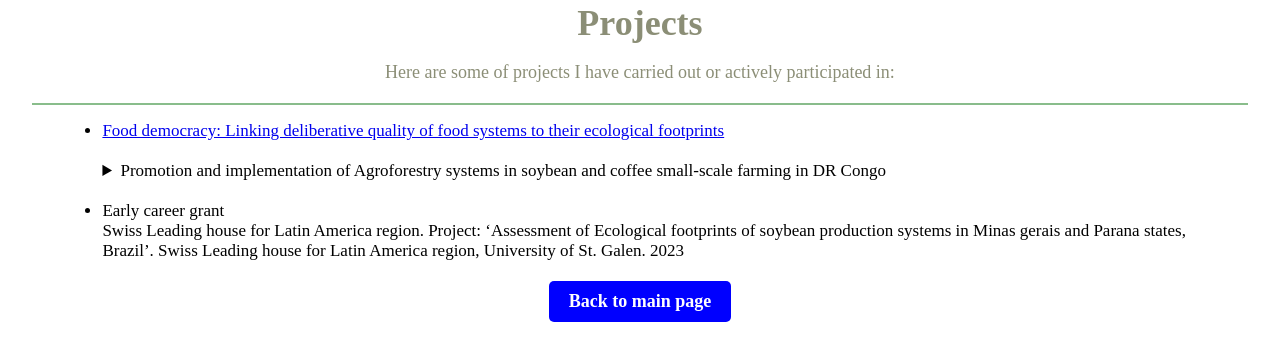
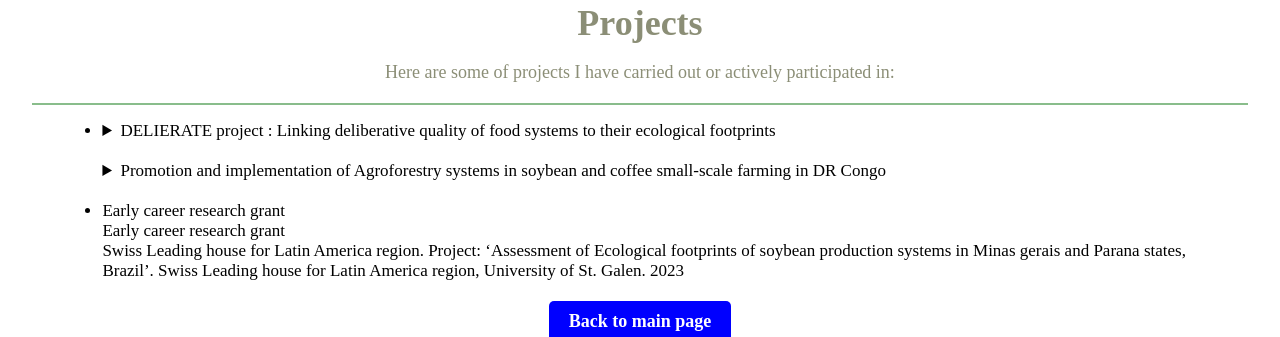
Before and after one commit to reussitemalembaka/reussitemalembaka.github.io, a Jekyll site: the page projects.html, which Jekyll copies as it is, in a window 1280 px wide, cut to the strip 0-337 px from the top of the page. Built offline with Jekyll 4.4.1, drawn with Linux system fonts in a browser that asks for light colours.

Commit message:
updates in the projects

```diff
--- a/projects.html
+++ b/projects.html
@@ -21,7 +21,13 @@
             <section>
                 <div class="listed-element">
                     <li>
-                        <a href="https://agroecological-transitions.ethz.ch/research/food-democracy.html">Food democracy: Linking deliberative quality of food systems to their ecological footprints</a>
+                        <details>
+                            <summary>DELIERATE project : Linking deliberative quality of food systems to their ecological footprints</summary>
+                            <p >This project focused in the tropics : Latin America and Africa, and focused on key commodities crops: Coffee and soybean <br>
+                                We explored the conventional and alternative systems of entire agri-food value chains and assessed the related socio-ecological footprints</p>
+                             <a href="https://agroecological-transitions.ethz.ch/research/food-democracy.html"> Link to the project</a>
+                        </details>
+
                     </li>
                 </div>
             </section>
@@ -43,7 +49,8 @@
 
                 <div class="listed-element">
                     <li>
-                        <a>Early career grant<br>
+                        <summary> Early career research grant </summary>
+                        <a>Early career research grant<br>
                     Swiss Leading house for Latin America region.
                     Project: ‘Assessment of Ecological footprints of soybean production systems in Minas gerais and Parana states, Brazil’.
                     Swiss Leading house for Latin America region, University of St. Galen. 2023</a></li>
```
